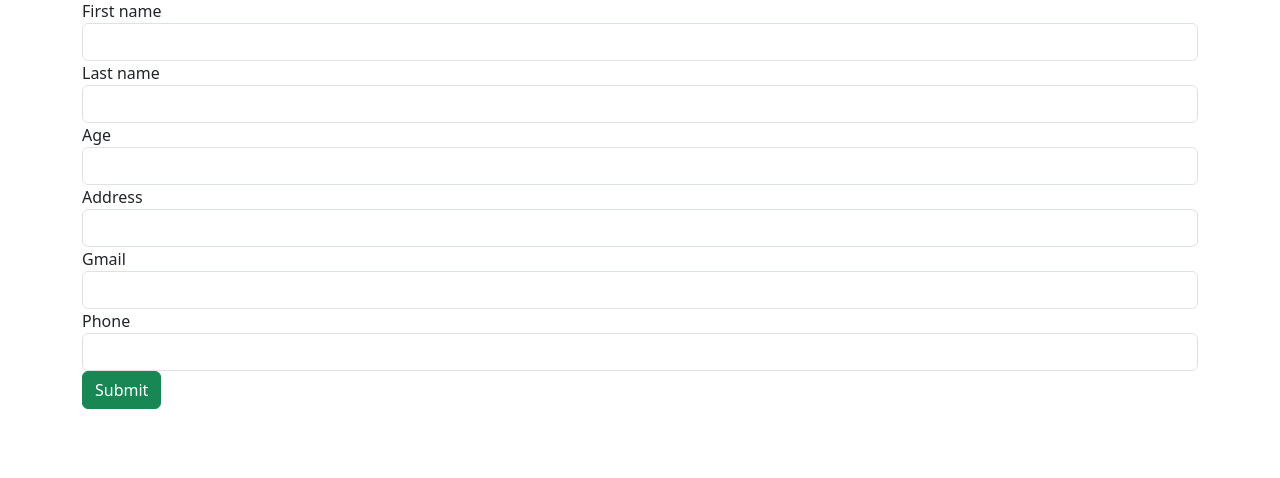
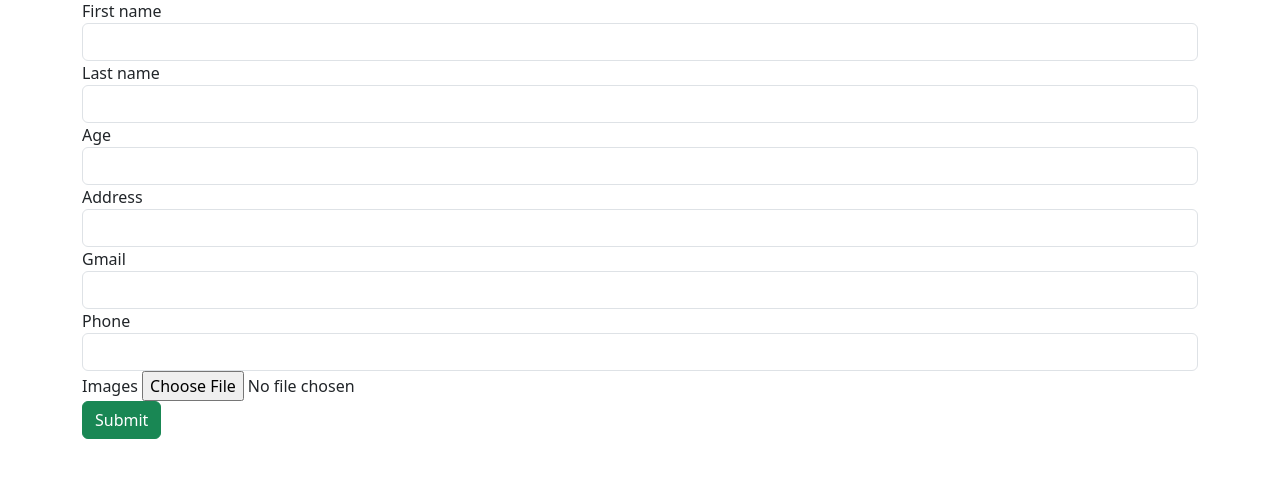
Before and after one commit to Sreenathkk00/crud_project, a Django app: page /form/ in a window 1280 px wide. Shown: the part 225-703 px from the top of the page. Run offline with Django 4.2, Linux system fonts and the light colour scheme.

Commit message:
added ImageField and displayed on the profile card

```diff
--- a/details_app/forms.py
+++ b/details_app/forms.py
@@ -6,7 +6,7 @@ class DetailForm(forms.ModelForm):
     #print(dir(forms.widgets))
     class Meta:
         model = DetailsModel
-        fields = ['first_name','last_name','age','address','gmail','phone']
+        fields = ['first_name','last_name','age','address','gmail','phone','images']
 
     first_name = forms.CharField(widget=forms.TextInput(attrs={'class':'form-control'}))
     last_name = forms.CharField(widget=forms.TextInput(attrs={'class':'form-control'}))
--- a/details_app/models.py
+++ b/details_app/models.py
@@ -14,6 +14,7 @@ class DetailsModel(models.Model):
     gmail = models.EmailField(max_length=50, unique=True)
     phone = models.BigIntegerField(default=0)
     pub_date = models.DateTimeField(default=timezone.now)
+    images = models.ImageField(upload_to='images/',null=True,blank=True)
 
 
     def __str__(self):
--- a/details_app/templates/form.html
+++ b/details_app/templates/form.html
@@ -5,7 +5,7 @@
 <div class="container pt-5">
     <h1> Create New profile</h1>
     <br/>
-    <form method="post" novalidate>
+    <form method="post" enctype="multipart/form-data" novalidate>
         {% csrf_token %}
         {% for field in form.visible_fields %}
             <div class="form-group">
--- a/details_app/templates/index.html
+++ b/details_app/templates/index.html
@@ -64,7 +64,7 @@
 
             {% for item in Details_List %}
             <div class="card col-sm-6 " style="width: 18rem; ">
-              <img src="..." class="card-img-top" alt="...">
+              <img src="{{ item.images.url }}" class="card-img-top" alt="...">
               <div class="card-body mb-4">
                 <h5 class="card-title">{{ item.first_name}} {{ item.last_name}}</h5>
                 <ul>
--- a/details_app/urls.py
+++ b/details_app/urls.py
@@ -18,6 +18,8 @@ Including another URLconf
 from django.urls import path
 from details_app import views
 from .views import DetailListview,FormView,EditView,Update_View,Delete_View
+from django.conf import settings
+from django.conf.urls.static import static
 
 urlpatterns = [
 
@@ -26,8 +28,6 @@ urlpatterns = [
     path('edits/<int:pk>/',EditView.as_view(),name='edits'),
     path('update_view/',Update_View.as_view(),name='update_viwe'),
     path('delete_view/<int:pk>/',Delete_View.as_view(),name='delete')
+]
 
-
-
-
-]
+urlpatterns += static(settings.MEDIA_URL,document_root=settings.MEDIA_ROOT)
```
Also changed, not shown: crud_project/settings.py (+10 -0 lines), details_app/migrations/0002_detailsmodel_image_alter_detailsmodel_address.py (added), details_app/migrations/0003_remove_detailsmodel_image_detailsmodel_images.py (added), images/images/IMG_2303.JPG (added), 2 other files.
